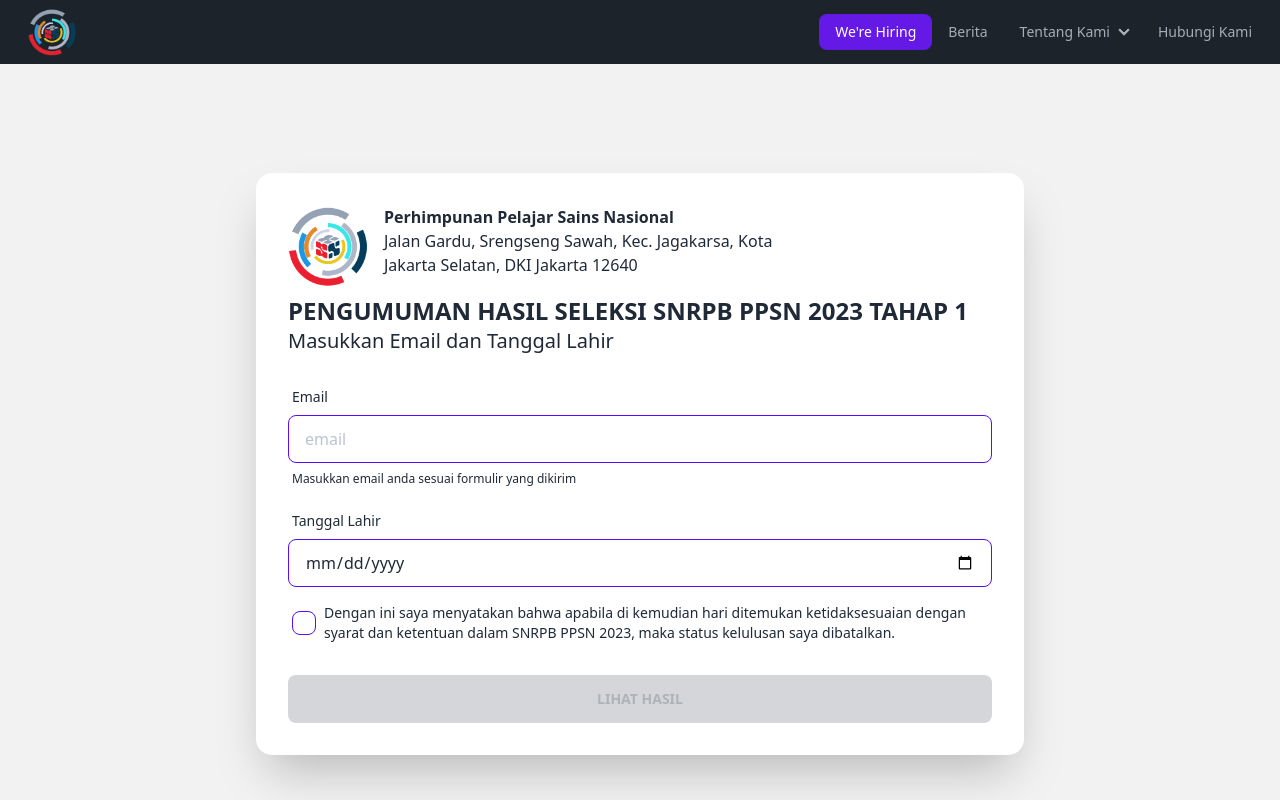
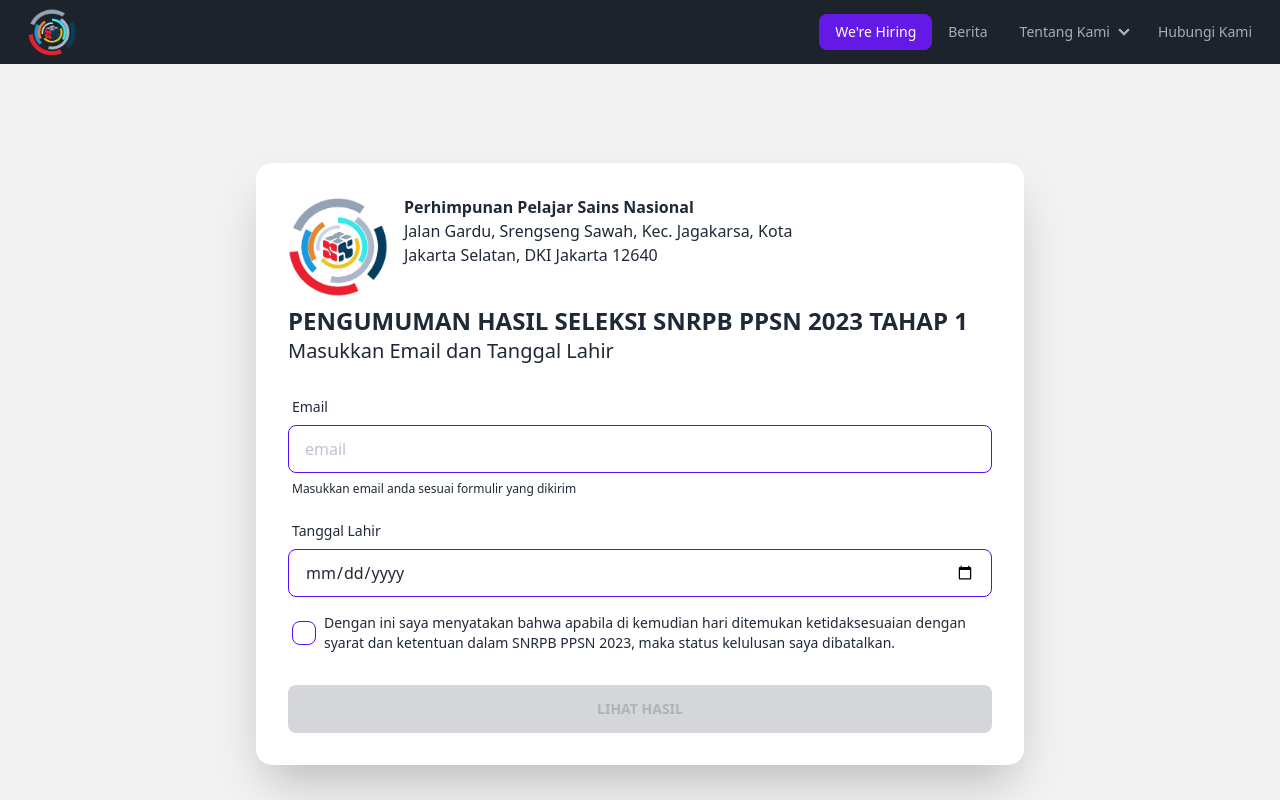
Before and after one commit to Andrew-Kwok/web-ppsn-frontend, a Next.js app: page /oprec/pengumuman in a window 1280 px wide. Shown: the top 800 px of the page. Built offline with nearby package versions, Linux system fonts and the light colour scheme.

Commit message:
fix image ratio

```diff
--- a/src/components/oprec/OprecResultLayout.tsx
+++ b/src/components/oprec/OprecResultLayout.tsx
@@ -16,12 +16,14 @@ export function OprecAccepted(input: OprecResult) {
                     <div className="card flex-shrink-0 w-full max-w-3xl shadow-2xl bg-base-100">
                         <div className="card-body">
                             <div className="flex max-w-lg">
+                                <div className='flex items-center min-w-fit'>
                                     <Image
                                         src="/logo-ppsn.png"
                                         alt="Logo PPSN"
-                                    width={80}
-                                    height={80}
+                                        width={100}
+                                        height={100}
                                     />
+                                </div>
                                 <div className='ml-4'>
                                     <h2 className='font-bold'> Perhimpunan Pelajar Sains Nasional </h2>
                                     <p> Jalan Gardu, Srengseng Sawah, Kec. Jagakarsa, Kota Jakarta Selatan, DKI Jakarta 12640 </p>
@@ -82,12 +84,15 @@ export function OprecRejected(input: OprecResult) {
                     <div className="card flex-shrink-0 w-full max-w-3xl shadow-2xl bg-base-100">
                         <div className="card-body">
                             <div className="flex max-w-lg">
+                                <div className='flex items-center min-w-fit'>
                                     <Image
                                         src="/logo-ppsn.png"
                                         alt="Logo PPSN"
-                                    width={80}
-                                    height={80}
+                                        width={100}
+                                        height={100}
                                     />
+                                </div>
+
                                 <div className='ml-4'>
                                     <h2 className='font-bold'> Perhimpunan Pelajar Sains Nasional </h2>
                                     <p> Jalan Gardu, Srengseng Sawah, Kec. Jagakarsa, Kota Jakarta Selatan, DKI Jakarta 12640 </p>
--- a/src/pages/oprec/pengumuman/index.tsx
+++ b/src/pages/oprec/pengumuman/index.tsx
@@ -76,12 +76,14 @@ export default function Page() {
                     <div className="card-body">
 
                         <div className="flex max-w-lg">
-                            <Image
-                                src="/logo-ppsn.png"
-                                alt="Logo PPSN"
-                                width={80}
-                                height={80}
-                            />
+                            <div className='flex items-center min-w-fit'>
+                                <Image
+                                    src="/logo-ppsn.png"
+                                    alt="Logo PPSN"
+                                    width={100}
+                                    height={100}
+                                />
+                            </div>
                             <div className='ml-4'>
                                 <h2 className='font-bold'> Perhimpunan Pelajar Sains Nasional </h2>
                                 <p> Jalan Gardu, Srengseng Sawah, Kec. Jagakarsa, Kota Jakarta Selatan, DKI Jakarta 12640 </p>
```
Lines whose indentation alone changed are shown as unchanged.
